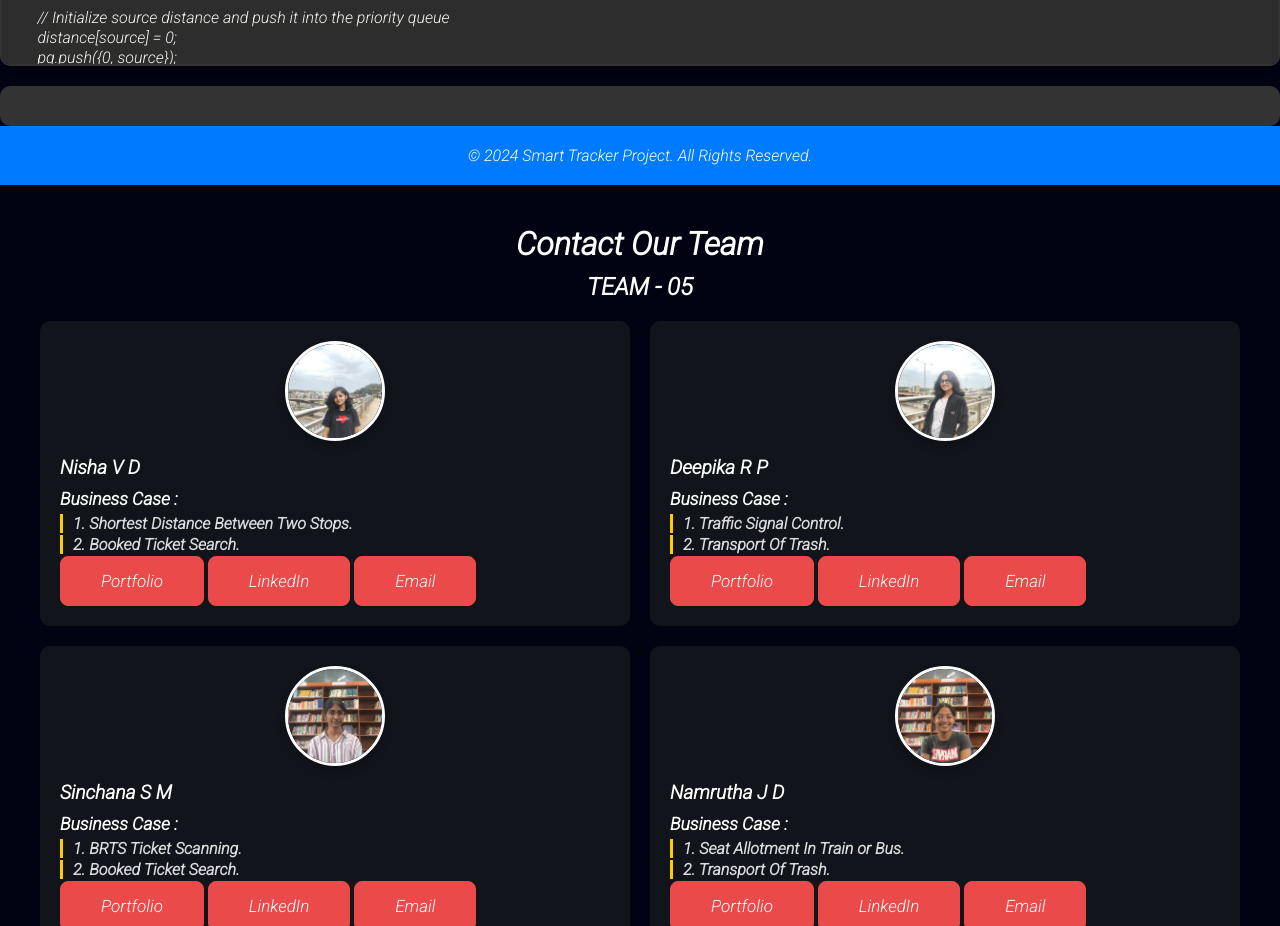
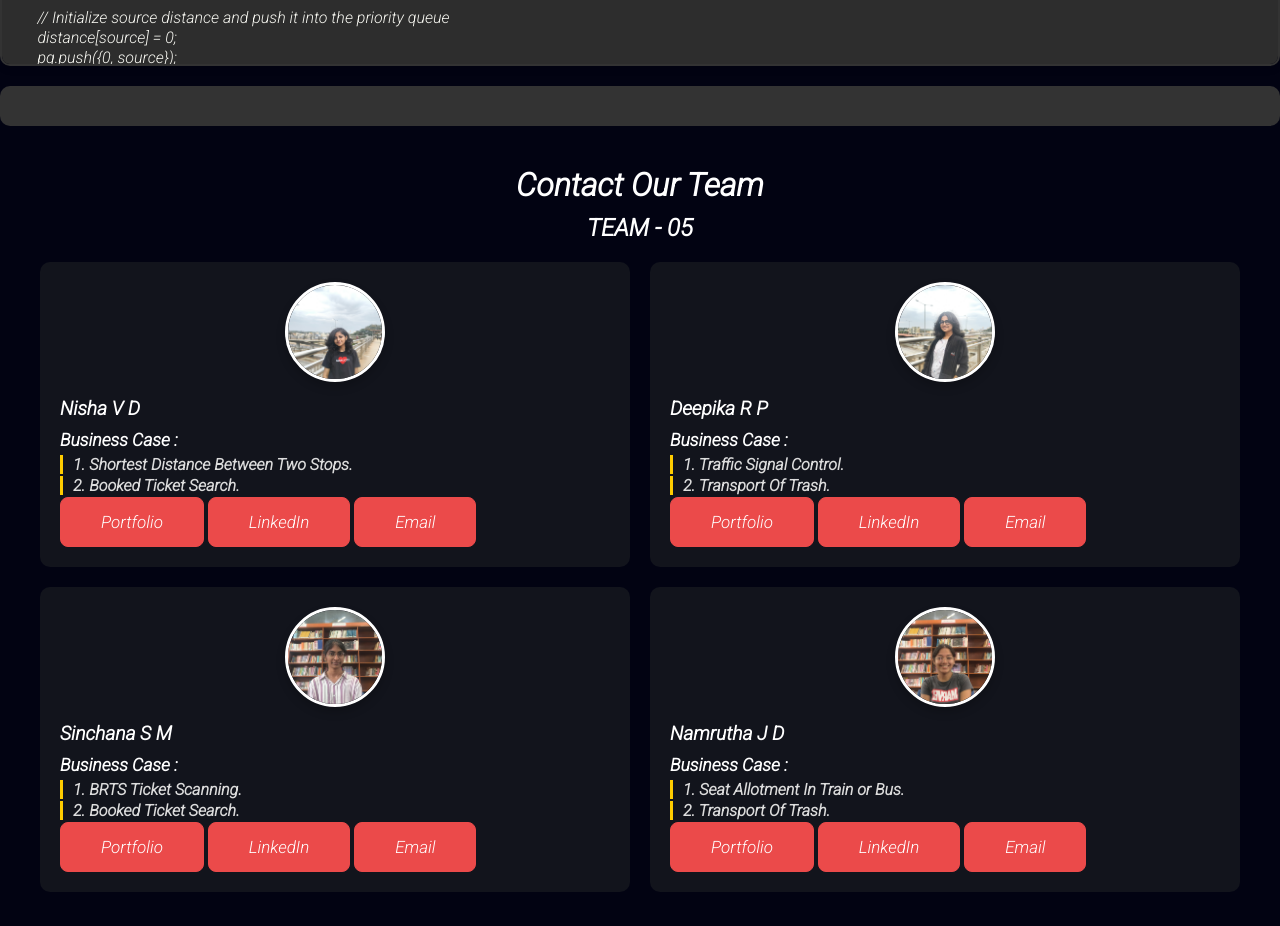
Before and after one commit to Nishadodwad/DAA_Portfolio_428, a plain HTML site: page index.html in a window 1280 px wide. Shown: the part 5760-6686 px from the top of the page. Drawn offline with nearby package versions, Linux system fonts and the light colour scheme.

Commit message:
Update index.html

```diff
--- a/index.html
+++ b/index.html
@@ -428,10 +428,7 @@ int main() {
     </div>
   </section>
 
-  <!-- Footer Section -->
-  <footer style="text-align: center; padding: 20px; background-color: #007bff; color: white;">
-    <p>&copy; 2024 Smart Tracker Project. All Rights Reserved.</p>
-  </footer>
+  <li></li>
 
  <script>
   function simulateCodeRun() {
```
